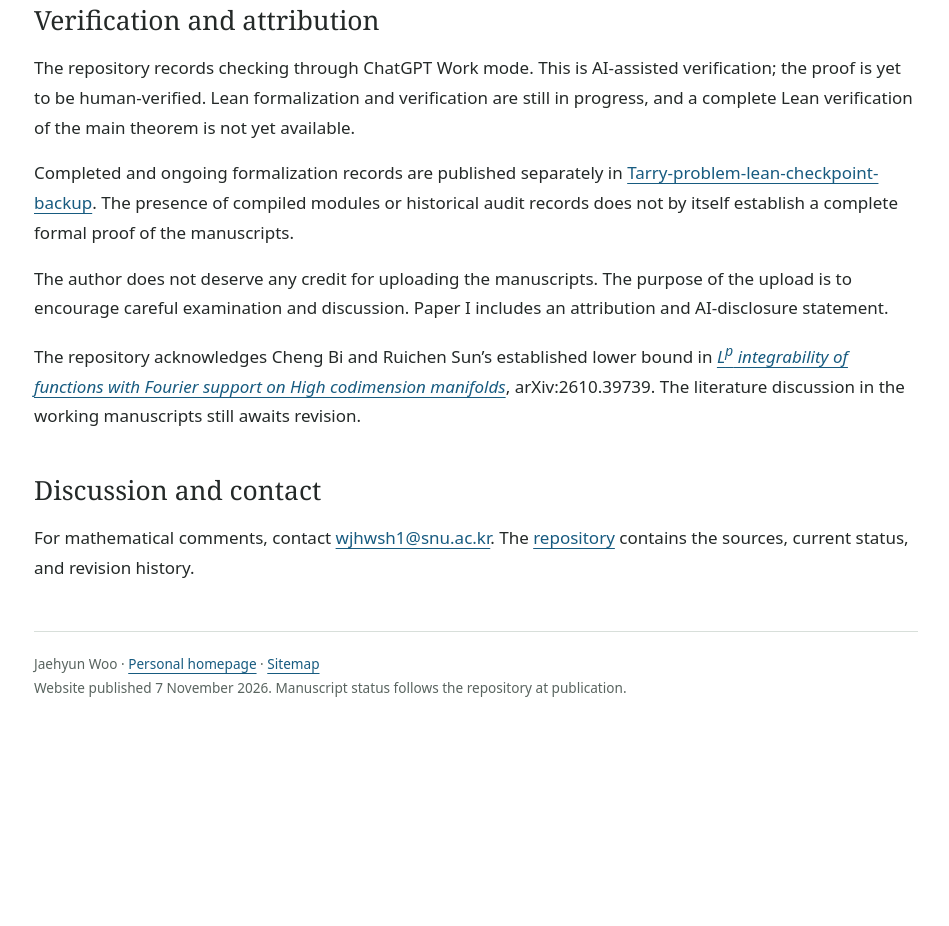
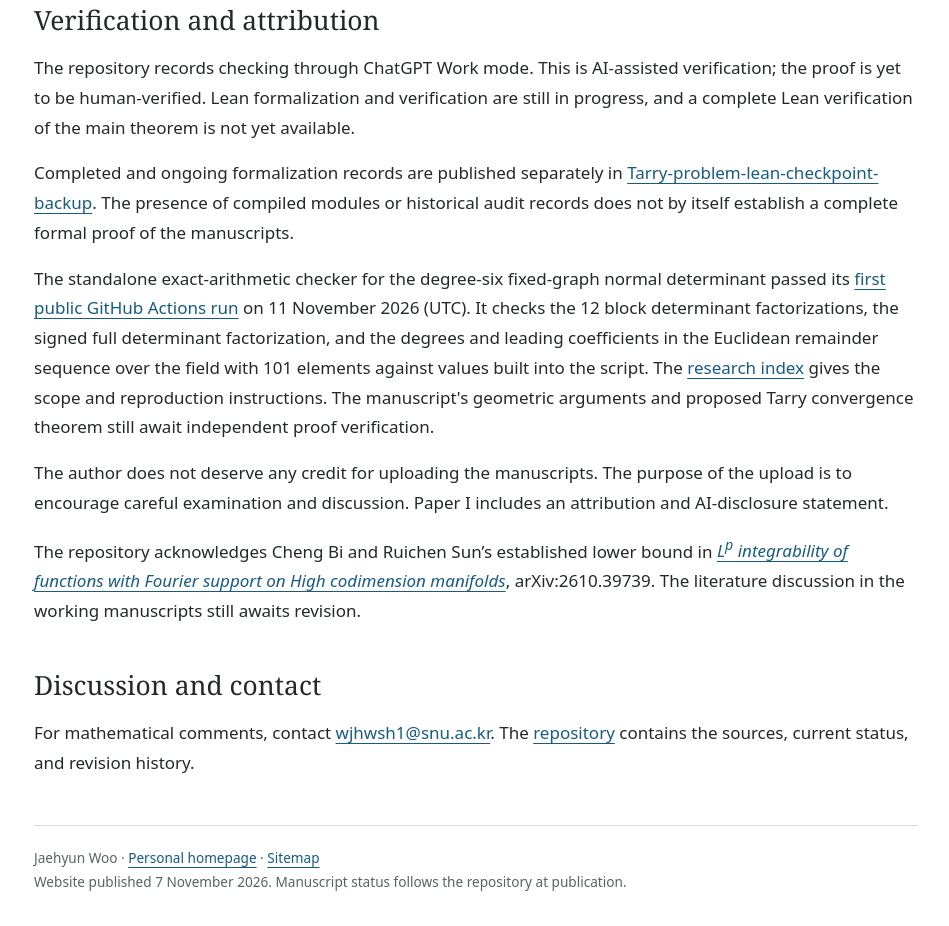
Before and after one commit to jaehwoo/3-dimensional-Tarry-s-problem, a plain HTML site: page index.html in a window 1280 px wide. Shown: the part 2640-3566 px from the top of the page, without its empty margins (164-1113 px from the left). Before the commit the page ends 3372 px from the top, so only its background shows below. Drawn offline with Linux system fonts and the light colour scheme.

Commit message:
Link first degree-six checker CI pass from project homepage

```diff
--- a/index.html
+++ b/index.html
@@ -91,6 +91,7 @@
         <h2 id="verification-heading">Verification and attribution</h2>
         <p>The repository records checking through ChatGPT Work mode. This is AI-assisted verification; the proof is yet to be human-verified. Lean formalization and verification are still in progress, and a complete Lean verification of the main theorem is not yet available.</p>
         <p>Completed and ongoing formalization records are published separately in <a href="https://github.com/jaehwoo/Tarry-problem-lean-checkpoint-backup">Tarry-problem-lean-checkpoint-backup</a>. The presence of compiled modules or historical audit records does not by itself establish a complete formal proof of the manuscripts.</p>
+        <p>The standalone exact-arithmetic checker for the degree-six fixed-graph normal determinant passed its <a href="https://github.com/jaehwoo/3-dimensional-Tarry-s-problem/actions/runs/43123858368">first public GitHub Actions run</a> on 11 November 2026 (UTC). It checks the 12 block determinant factorizations, the signed full determinant factorization, and the degrees and leading coefficients in the Euclidean remainder sequence over the field with 101 elements against values built into the script. The <a href="https://github.com/jaehwoo/3-dimensional-Tarry-s-problem/blob/main/RESEARCH_INDEX.md#degree-six-fixed-graph-normal-determinant-checker">research index</a> gives the scope and reproduction instructions. The manuscript's geometric arguments and proposed Tarry convergence theorem still await independent proof verification.</p>
         <p>The author does not deserve any credit for uploading the manuscripts. The purpose of the upload is to encourage careful examination and discussion. Paper I includes an attribution and AI-disclosure statement.</p>
         <p>The repository acknowledges Cheng Bi and Ruichen Sun’s established lower bound in <a href="https://arxiv.org/abs/2610.39739"><cite>L<sup>p</sup> integrability of functions with Fourier support on High codimension manifolds</cite></a>, arXiv:2610.39739. The literature discussion in the working manuscripts still awaits revision.</p>
       </section>
```
